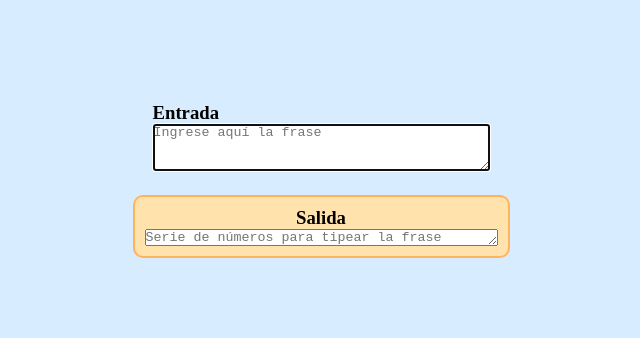
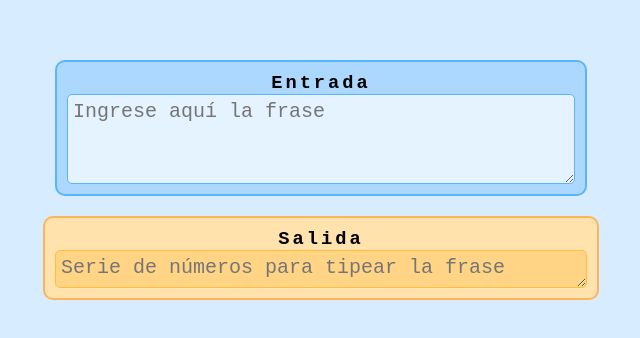
Before and after one commit to Jeremias0901/DesafioTECIP.github.io, a plain HTML site: page index.html in a window 1280 px wide. Shown: the part 220-558 px from the top of the page, without its empty margins (319-959 px from the left). Drawn offline with Linux system fonts and the light colour scheme.

Commit message:
aplicado de BEM + validacion del tamaño de las cajas + reutilizacion de codigo

```diff
--- a/main.css
+++ b/main.css
@@ -3,59 +3,59 @@
   padding: 0;
   box-sizing: border-box;
 
-  --control-border-color: rgb(92, 179, 255);
+  --input-border-color: rgb(92, 179, 255);
   --output-border-color: rgb(255, 179, 92);
 }
-
 body{
   display: flex;
+  flex-wrap: wrap;
+  min-width: none;
+  min-height: 100vh;
   flex-direction: column;
   justify-content: center;
   align-items: center;
-  min-height: 100vh;
+  gap: 20px;
+
   background-color: rgb(215, 237, 255);
-  gap: 20px;
 }
-
-.instruction{
-  font-family: 'Courier New', Courier, monospace;
-  letter-spacing: 3px;
-}
-
-.control{
+div{
   display: flex;
   flex-direction: column;
   align-items: center;
-  background-color: rgb(172, 216, 255);
-  border: solid 2px var(--control-border-color);
   border-radius: 10px;
   padding: 10px;
 }
-
-#inp_text{
-  background-color: rgb(228, 243, 255);
-  border: solid 1px var(--control-border-color);
+  div > h3{
+    font-family: 'Courier New', Courier, monospace;
+    letter-spacing: 3px;
+  }
+textarea{
+  border-radius: 5px;
   font-size: 20px;
   padding: 5px;
-  border-radius: 5px;
   outline: none;
 }
-
+.input{
+  background-color: rgb(172, 216, 255);
+  border: solid 2px var(--input-border-color);
+}
 .output{
-  display: flex;
-  flex-direction: column;
-  align-items: center;
   background-color: rgb(255, 226, 172);
   border: solid 2px var(--output-border-color);
-  border-radius: 10px;
-  padding: 10px;
 }
-
-#result{
+.input__text{
+  background-color: rgb(228, 243, 255);
+  border: solid 1px var(--input-border-color);
+  max-width: 700px;
+  max-height: 300px;
+  min-width: 250px;
+  min-height: 90px;
+}
+.output__text{
   background-color: rgb(255, 212, 133);
   border: solid 1px rgb(255, 189, 68);
-  border-radius: 5px;
-  padding: 5px;
-  outline: none;
-  font-size: 20px;
+  max-width: 750px;
+  max-height: 120px;
+  min-width: 430px;
+  min-height: 38px;;
 }
```
